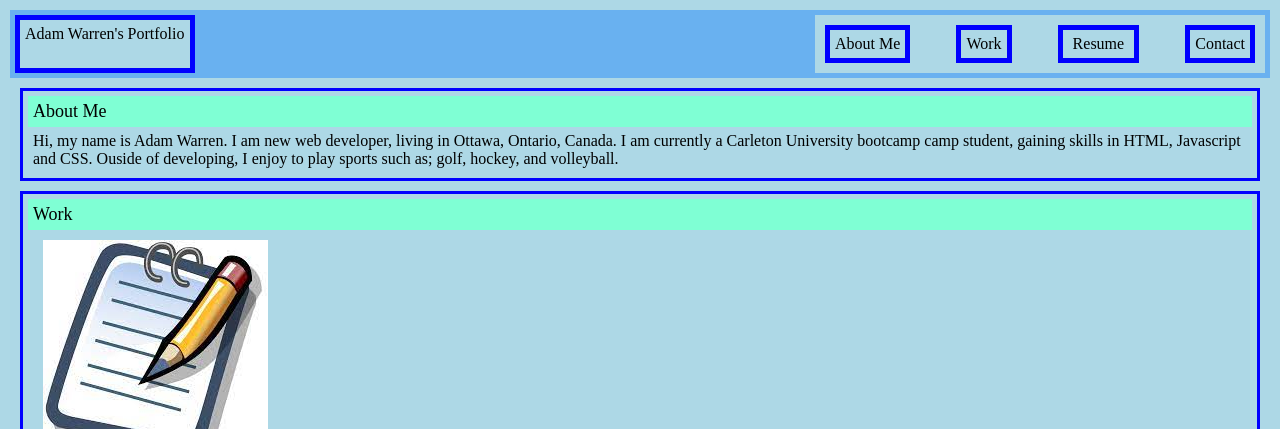
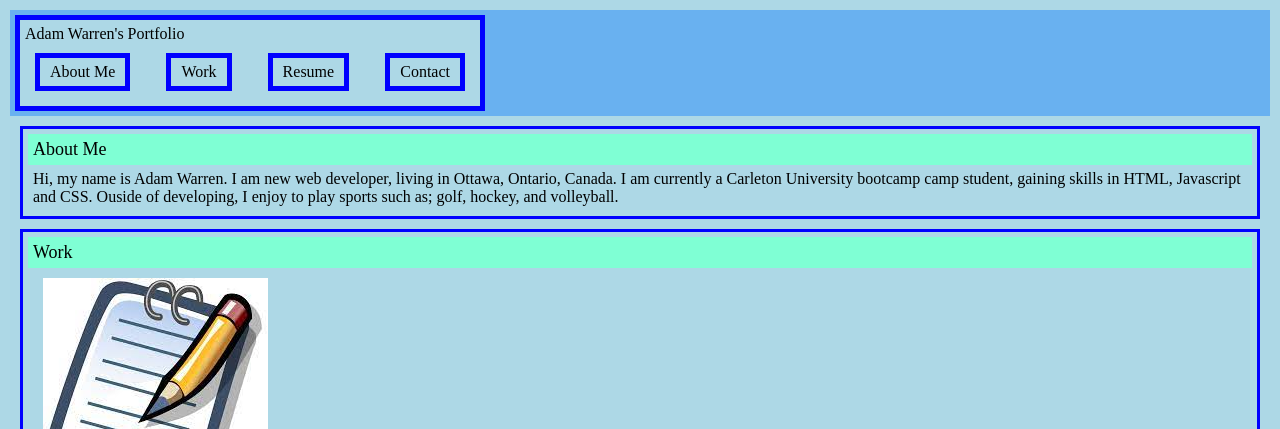
Before and after one commit to WarrenAdam/Portfolio, a plain HTML site: page index.html in a window 1280 px wide. Shown: the top 429 px of the page. Drawn offline with Linux system fonts and the light colour scheme.

Commit message:
re updated css

```diff
--- a/index.html
+++ b/index.html
@@ -15,17 +15,17 @@
 <body>
     <header>
         <!-- Navigation bar at the top beside header-->
-        <h1>Adam Warren's Portfolio</h1>
-        <nav>
-            <ul>
-                <li>About Me</li>
-                <li>Work</li>
-                <li><a
-                        href="https://onedrive.live.com/edit.aspx?resid=CBE3AF08CFEA0BF7!242&ithint=file%2cdocx">Resume</a>
-                </li>
-                <li>Contact</li>
-            </ul>
-        </nav>
+        <h1>Adam Warren's Portfolio
+            <nav>
+                <ul>
+                    <li><a href="#">About Me</a></li>
+                    <li><a href="#">Work</a></li>
+                    <li><a href="#">Resume</a></li>
+                    <li><a href="#">Contact</a></li>
+
+                </ul>
+            </nav>
+        </h1>
     </header>
     <main>
         <section>
@@ -39,13 +39,10 @@
             </article>
         </section>
         <section>
-            <!-- create links to different work pieces (prework study guide and challenge #1)-->
-            <!-- add images to each link??-->
             <article class="work-content">
                 <h2>Work</h2>
                 <p><a href="https://warrenadam.github.io/prework-study-guide/"><img src="./assets/Images/notepad.jpeg"
                             style="width: 100px, height 50px;"></a> Prework Study Guide</p>
-                <!-- Need to fix below-->
                 <p><a href="https://warrenadam.github.io/Horiseon-Website/"><img
                             src="https://brhestir.github.io/horiseon/assets/images/social-media-marketing.jpg"
                             style="width: 250px; height: 100px;"></a>Horiseon Website</p>
```
